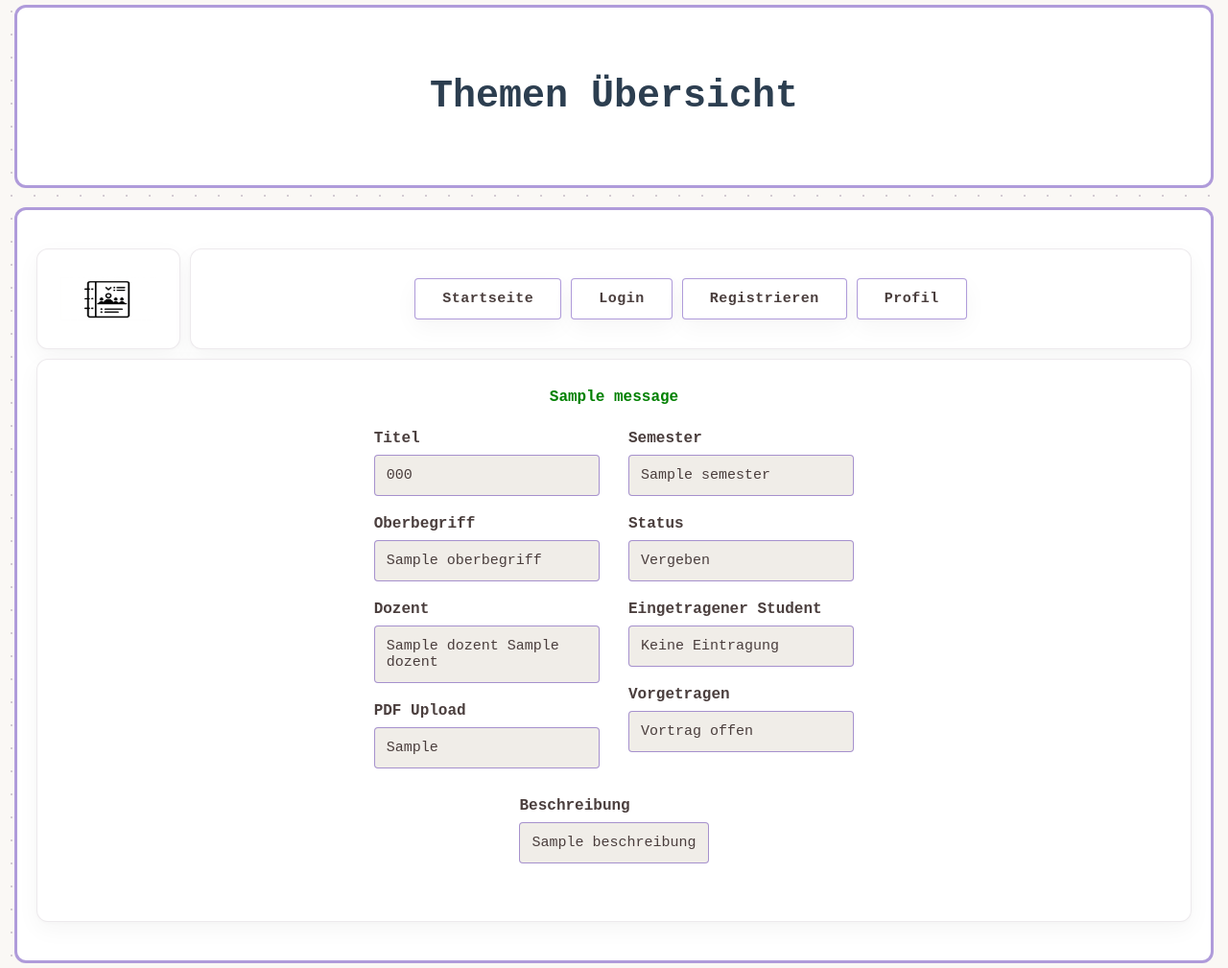
After one commit to Deniz-03/DBWebPraktikum, a Flask app: template templates/themen/thema_detail.html in a window 1280 px wide. The commit adds this page. Shown: the whole page at 96% size. Run offline with Flask 3, Linux system fonts and the light colour scheme; the template is opened without the code that fills it: most values are stand-ins (such as "Sample title", 1, 10 or a date in 2020); one stand-in notice (Sample message) is shown.

Commit message:
Anforderung 4 beendet und auslagerungen vorgenommen

```diff
--- a/static/css/style.css
+++ b/static/css/style.css
@@ -306,6 +306,20 @@
     box-shadow: 0 0 4px rgba(56, 5, 163, 0.2);
 }
 
+/* Reine Anzeige eines Wertes – gleicher Look wie .inpt input, aber nicht editierbar */
+.inpt .displayValue {
+    padding: 12px;
+    font-size: 15px;
+    border: 1.5px solid rgba(56, 5, 163, 0.4);
+    border-radius: 4px;
+    background-color: #f0ede8;   /* etwas dunkler als der Input -> signalisiert "gesperrt" */
+    color: #4a3e3d;
+    min-height: 21px;            /* leere Felder fallen nicht zusammen */
+    white-space: pre-wrap;       /* Beschreibung mit Zeilenumbrüchen bleibt erhalten */
+    word-break: break-word;      /* lange Wörter/Links brechen um */
+    box-sizing: border-box;
+}
+
 .checkbox {
     display: flex;
     align-items: center;
--- a/templates/auth/profile.html
+++ b/templates/auth/profile.html
@@ -33,7 +33,7 @@
         <p>Angestrebter Abschluss: {{ user_info.get('abschluss', 'B.Sc') }}</p>
         <p>Belegtes Seminar: {{ user_info.get('bel_seminar', 'IIS') }}</p>
         {% if user_info.get('titel') is not none %}
-            <p>Seminarthema: {{ user.get('titel') }}</p>
+            <p>Seminarthema: {{ user_info.get('titel') }}</p>
         {% endif %}
 
 
--- a/templates/base.html
+++ b/templates/base.html
@@ -41,14 +41,14 @@
                  <!--Hier kommen die spezifischen Funktionen für Dozierende hin-->
                 <div class="column">
                     <a href="{{ url_for('themen.themen_neu') }}" class="sidebarLinks">Seminarthema anlegen</a>
-                    <a href="" class="sidebarLinks">Funktion2</a>
+                    <a href="{{ url_for('themen.themen_uebersicht') }}" class="sidebarLinks">Themenübersicht</a>
                     <a href="" class="sidebarLinks">Funktion3</a>
                     <a href="" class="sidebarLinks">Funktion4</a>
                 </div>
              {% elif user_rolle == 'stud' %}
                  <!--Hier kommen die spezifischen Funktionen für Studierende hin-->
                 <div class="column">
-                    <a href="" class="sidebarLinks">Funktion1</a>
+                    <a href="{{ url_for('themen.themen_uebersicht') }}" class="sidebarLinks">Themenübersicht</a>
                     <a href="" class="sidebarLinks">Funktion2</a>
                     <a href="" class="sidebarLinks">Funktion3</a>
                     <a href="" class="sidebarLinks">Funktion4</a>
--- /dev/null
+++ b/templates/themen/thema_detail.html
@@ -0,0 +1,136 @@
+<!-- Autor Peer Schulze (410246) -->
+
+{% extends 'base.html' %}
+
+{% block title %}Themen Übersicht{% endblock %}
+{% block header %}Themen Übersicht{% endblock %}
+
+<!--Sidebar wird hier nicht benötigt-->
+{% block spezNav %}
+{% endblock %}
+
+{% block contentClass %}fullWidth{% endblock %}
+
+{% block content %}
+
+    {% with messages = get_flashed_messages(with_categories=true) %}
+        {% if messages %}
+            {% for category, nachricht in messages %}
+                {% if category == 'success' %}
+                    <div class="successMessage">{{ nachricht }}</div>
+                {% else %}
+                    <div class="errorMessage">{{ nachricht }}</div>
+                {% endif %}
+            {% endfor %}
+        {% endif %}
+    {% endwith %}
+
+    <div class="formColumns">
+        <!-- Erste Spalte -->
+        <div class="formCol">
+
+            <div class="inpt">
+                <label>Titel</label>
+                <div class="displayValue">{{ thema.titel }}</div>
+            </div>
+
+            <div class="inpt">
+                <label>Oberbegriff</label>
+                <div class="displayValue">{{ thema.oberbegriff }}</div>
+            </div>
+
+            <div class="inpt">
+                <label>Dozent</label>
+                <div class="displayValue">{{ dozent.vorname }} {{ dozent.nachname }}</div>
+            </div>
+
+            <div class="inpt">
+                <label>PDF Upload</label>
+                <div class="displayValue">{{ thema.pdf_pfad }}</div>
+            </div>
+
+        </div>
+
+        <!-- Zweite Spalte -->
+        <div class="formCol">
+
+            <div class="inpt">
+                <label>Semester</label>
+                <div class="displayValue">{{ thema.semester }}</div>
+            </div>
+
+            <div class="inpt">
+                <label>Status</label>
+                <div class="displayValue">{{ thema.status }}</div>
+            </div>
+
+            <div class="inpt">
+                <label>Eingetragener Student</label>
+                {% if rolle == 'doz' and thema.status != 'Frei' %}
+                    <a href="{{ url_for('themen.profile', student_id=student.s_id) }}" class="link">
+                        {{ student.vorname }} {{ student.nachname }}
+                    </a>
+                {% elif rolle == "stud" and thema.status != "Frei" %}
+                    <div class="displayValue">{{ student.vorname }} {{ student.nachname }}</div>
+                {% else %}
+                    <div class="displayValue">Keine Eintragung</div>
+                {% endif %}
+            </div>
+
+            <div class="inpt">
+                <label>Vorgetragen</label>
+                {% if thema.vorgetragen %}
+                    <div class="displayValue">Vortrag gehalten</div>
+                {% else %}
+                    <div class="displayValue">Vortrag offen</div>
+                {% endif %}
+            </div>
+        </div>
+    </div>
+
+        <div class="inpt">
+            <label>Beschreibung</label>
+            <div class="displayValue">{{ thema.beschreibung }}</div>
+        </div>
+
+        {% if user_id == thema.s_id %}
+            <div class="inpt">
+                <div class="displayValue">Seminarthema belegt</div>
+            </div>
+        {% endif %}
+
+
+    <!-- Aktionsleiste für die verschiedenen Navigationen -->
+    <div class="row">
+
+        {% if rolle == 'stud' and thema.status == 'Frei' %}
+            <form method="POST">
+                <button type="submit" class="link">Thema belegen</button>
+            </form>
+        {% endif %}
+
+        {% if rolle == 'doz' %}
+            <a href="{{ url_for('themen.themen_bearbeiten', themen_id=thema.themen_id) }}"
+               class="link">
+                Thema bearbeiten
+            </a>
+
+            {% if thema.status == 'Vergeben' %}
+                <a href="" class="link">
+                    Seminarleistung bewerten
+                </a>
+                <a href="" class="link">
+                    Ausarbeitung bewerten
+                </a>
+            {% endif %}
+        {% endif %}
+
+        {% if thema.vorgetragen and user_id != thema.s_id %}
+            <a href="" class="link">
+                Vortrag bewerten
+            </a>
+        {% endif %}
+
+    </div>
+
+{% endblock %}
```
Also changed, not shown: templates/themen/thema_bearbeiten.html (+12 -8 lines), templates/themen/themen_uebersicht.html (added, +47 -0 lines), themen/init_db.py (+7 -1 lines), themen/queries.py (+29 -3 lines), themen/routes.py (+126 -54 lines), themen/utils.py (+45 -0 lines), 1 other file.
